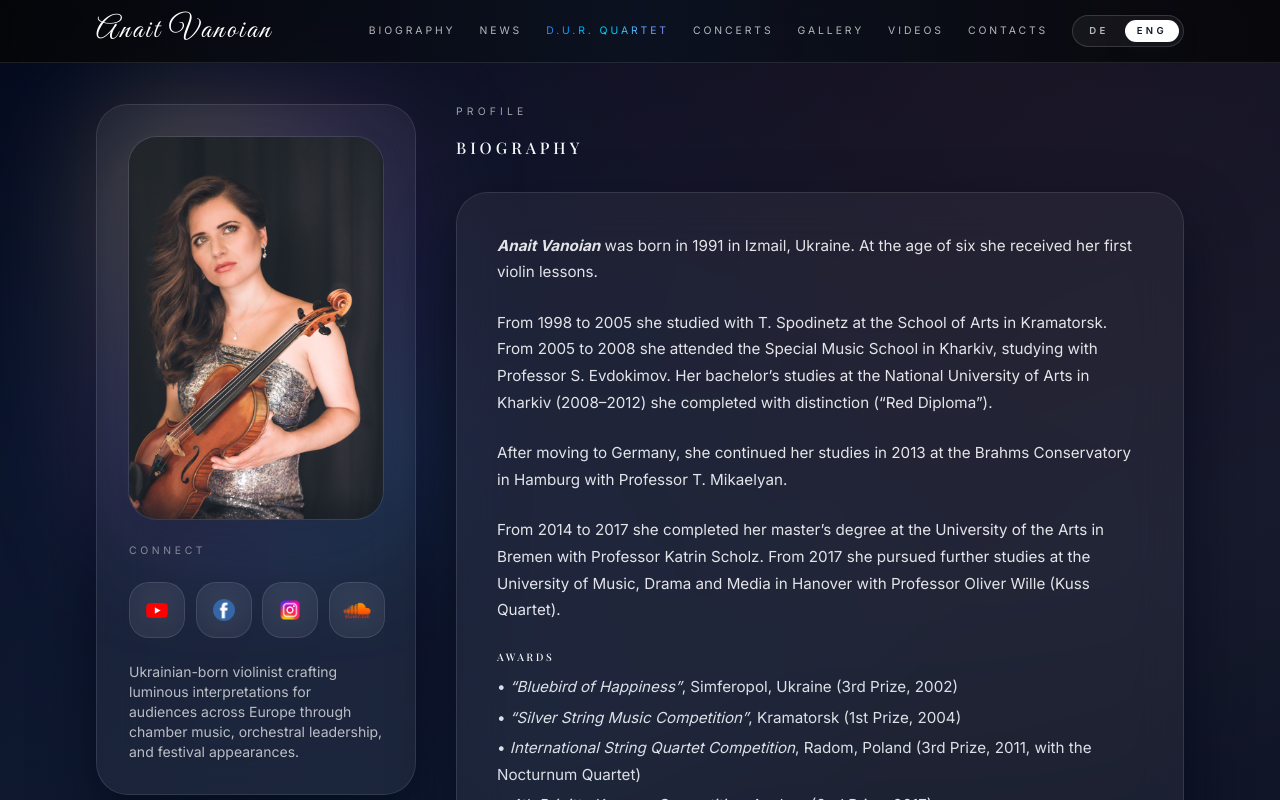
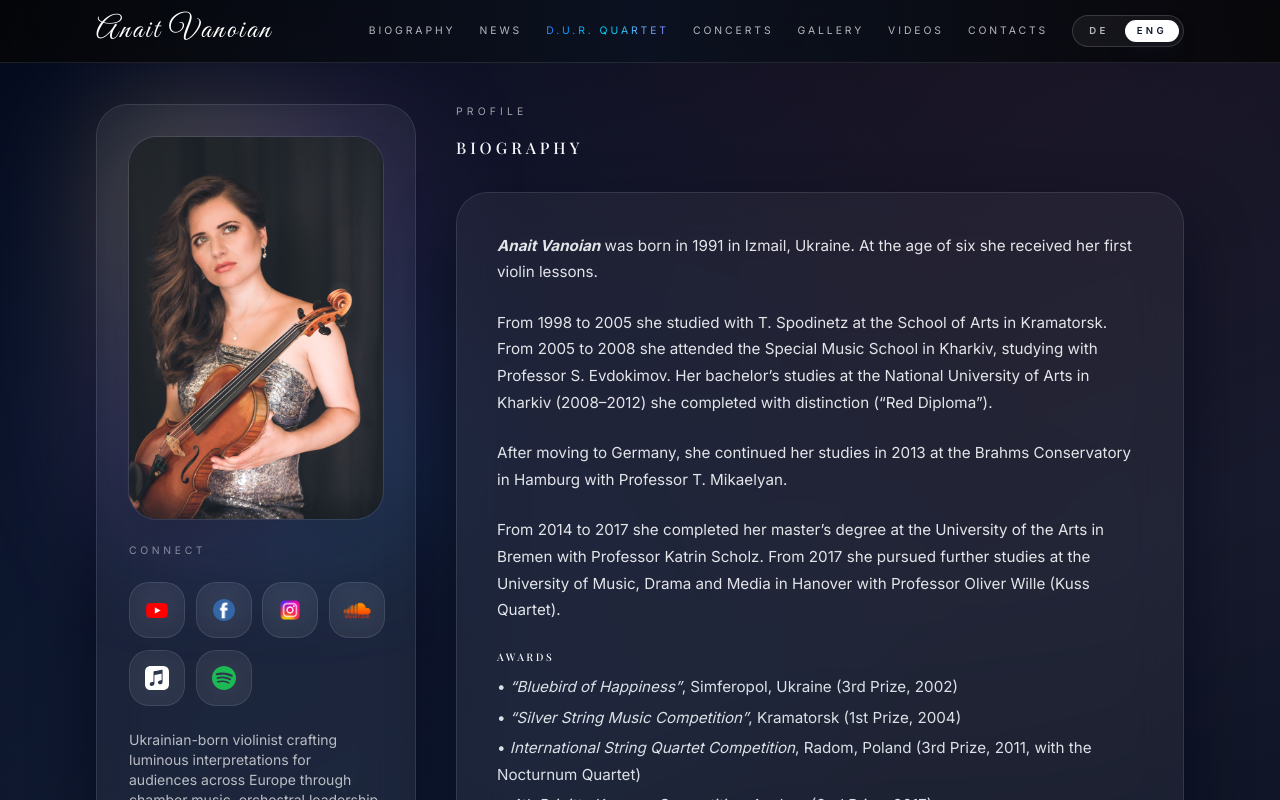
Before and after one commit to vladyslavt97/Anait-Vanoian_website, a Next.js app: page / in a window 1280 px wide. Shown: the top 800 px of the page. Built offline with nearby package versions, Linux system fonts and the light colour scheme.

Commit message:
+spotify and apple music

```diff
--- a/app/page.tsx
+++ b/app/page.tsx
@@ -2,45 +2,90 @@
 
 import { motion } from "framer-motion";
 import { IoMdCloudDownload } from "react-icons/io";
+import { SiApplemusic, SiSpotify } from "react-icons/si";
 import Image from "next/image";
 import Link from "next/link";
 import BioEnglish from "@/components/bioenglish";
 import BioDeutsch from "@/components/biodeutsch";
 import { useLanguage } from "@/libs/zustand";
+import type { ReactNode } from "react";
 
 type Language = "e" | "g";
 
 type SocialLink = {
     href: string;
-    icon: string;
+    icon: ReactNode;
     label: string;
-    width: number;
 };
 
 const socialLinks: SocialLink[] = [
     {
         href: "https://www.youtube.com/@anaitvanoian7094",
-        icon: "/youtube.png",
+        icon: (
+            <Image
+                src="/youtube.png"
+                alt="YouTube"
+                width={22}
+                height={22}
+            />
+        ),
         label: "YouTube",
-        width: 22,
     },
     {
         href: "https://www.facebook.com/anait.vanoyan",
-        icon: "/facebook.png",
+        icon: (
+            <Image
+                src="/facebook.png"
+                alt="Facebook"
+                width={22}
+                height={22}
+            />
+        ),
         label: "Facebook",
-        width: 22,
     },
     {
         href: "https://www.instagram.com/anaitvioline/?igshid=ZGUzMzM3NWJiOQ%3D%3D",
-        icon: "/instagram.png",
+        icon: (
+            <Image
+                src="/instagram.png"
+                alt="Instagram"
+                width={20}
+                height={20}
+            />
+        ),
         label: "Instagram",
-        width: 20,
     },
     {
         href: "https://soundcloud.com/anaitvanoian/anait-vanoian-m-karminsky-the-jewish-prayer",
-        icon: "/soundcloud.png",
+        icon: (
+            <Image
+                src="/soundcloud.png"
+                alt="SoundCloud"
+                width={32}
+                height={32}
+            />
+        ),
         label: "SoundCloud",
-        width: 32,
+    },
+    {
+        href: "https://music.apple.com/de/artist/anait-tiana/1829156024",
+        icon: (
+            <SiApplemusic
+                className="h-6 w-6 text-white"
+                aria-hidden="true"
+            />
+        ),
+        label: "Apple Music",
+    },
+    {
+        href: "https://open.spotify.com/artist/1DIQOEw8aRNV2uTKmdJh24?si=rgrGKjK5R7yKKQD5DDB8gw",
+        icon: (
+            <SiSpotify
+                className="h-6 w-6 text-[#1DB954]"
+                aria-hidden="true"
+            />
+        ),
+        label: "Spotify",
     },
 ];
 
@@ -93,14 +138,10 @@ export default function BiographyPage() {
                                         className="social-tile"
                                         href={social.href}
                                         target="_blank"
+                                        rel="noreferrer noopener"
                                         aria-label={social.label}
                                     >
-                                        <Image
-                                            src={social.icon}
-                                            alt={social.label}
-                                            width={social.width}
-                                            height={social.width}
-                                        />
+                                        {social.icon}
                                     </Link>
                                 ))}
                             </div>
```
